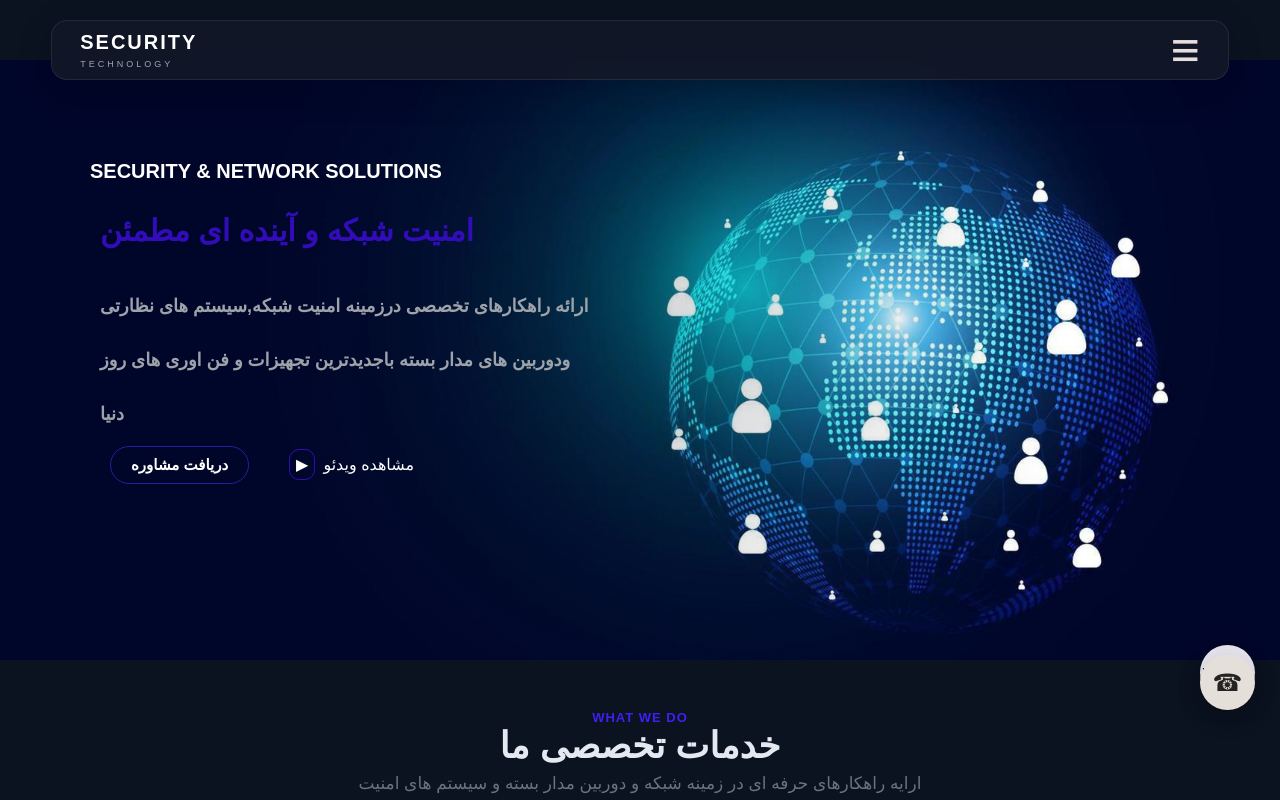
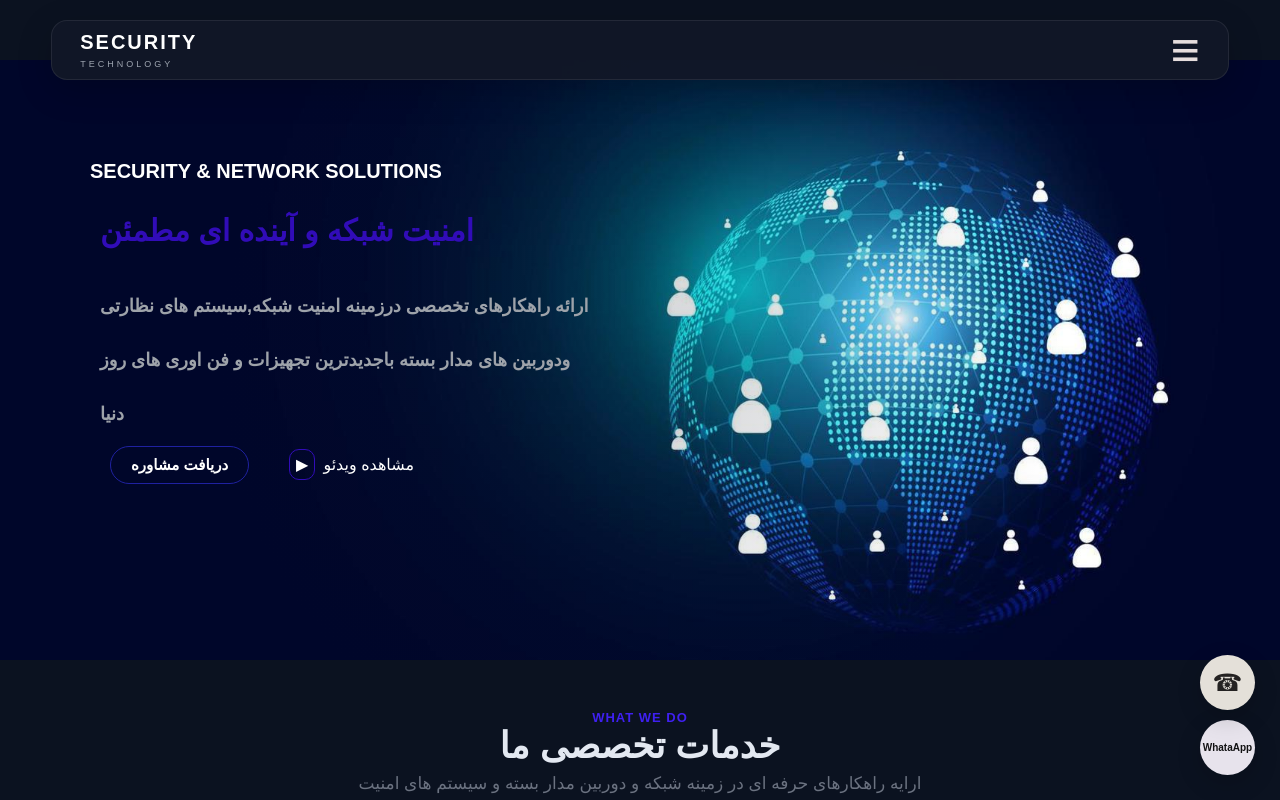
Before and after one commit to vahidepey/security-site, a React (Vite) app: page /home in a window 1280 px wide. Shown: the top 800 px of the page. Built offline with nearby package versions, Linux system fonts and the light colour scheme.

Commit message:
fix home route styles

```diff
--- a/src/App.css
+++ b/src/App.css
@@ -677,7 +677,7 @@
 .floating-whatsapp {
   position: fixed;
   right: 25px;
-  bottom: 100px;
+  bottom: 25px;
   width: 55px;
   height: 55px;
   display: flex;
--- a/src/App.jsx
+++ b/src/App.jsx
@@ -13,14 +13,15 @@
   <BrowserRouter>
   <Navbar/>
   <Routes>
-    <Route path='/' element= {<Home/>}/>
+    <Route path='/security-site/' element= {<Home/>}/>
      <Route path='/home' element= {<Home/>}/>
     <Route path='/services' element={<Services/>}/>
     <Route path='/projects' element={<Projects/>}/>
     <Route path='/about' element={<About/>}/>
     <Route path='/contact' element= {<Contact/>}/>
       </Routes>
-      <div style={{ height:'auto',
+      <div style={{ height:'auto'
+
 
   }}></div>
 
```
